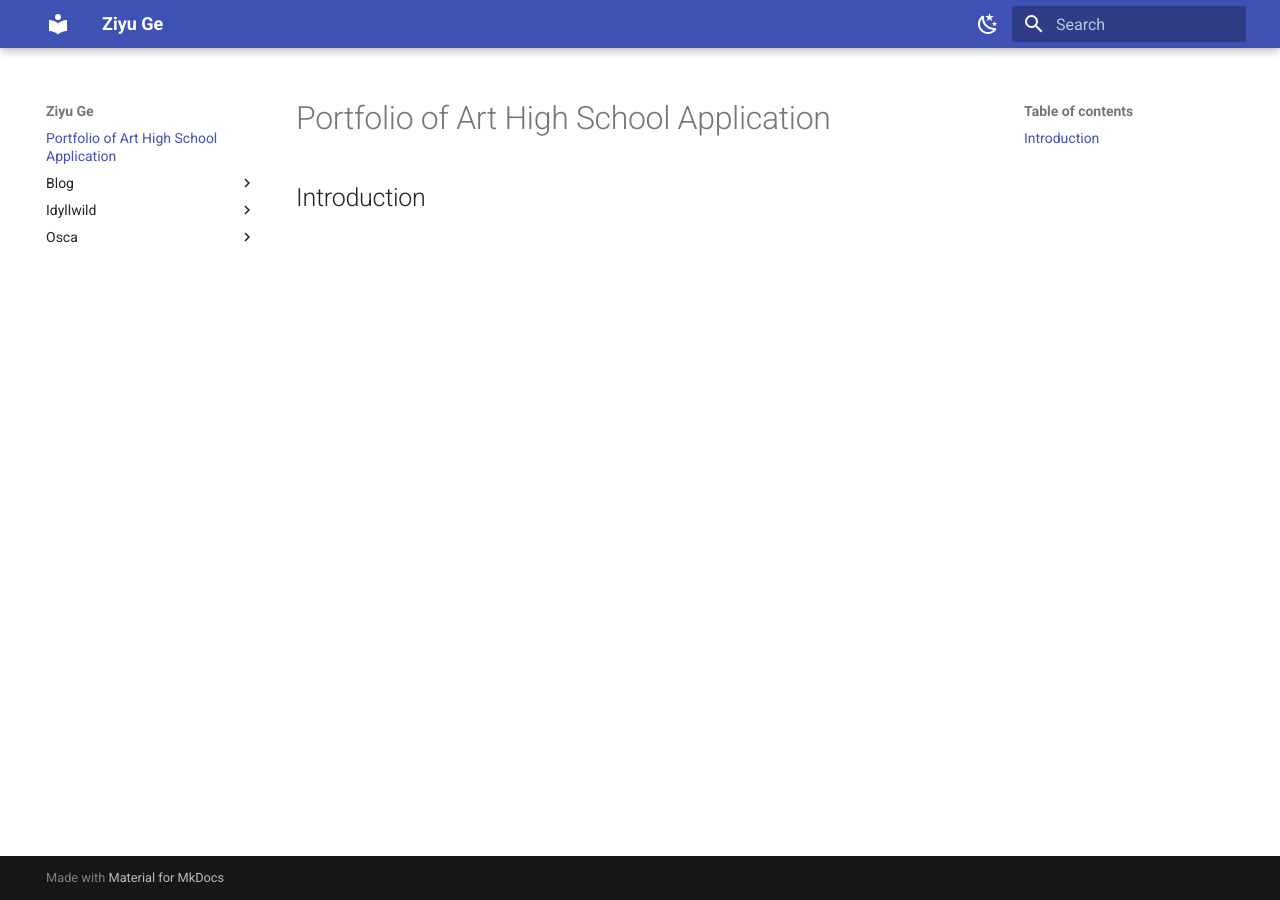
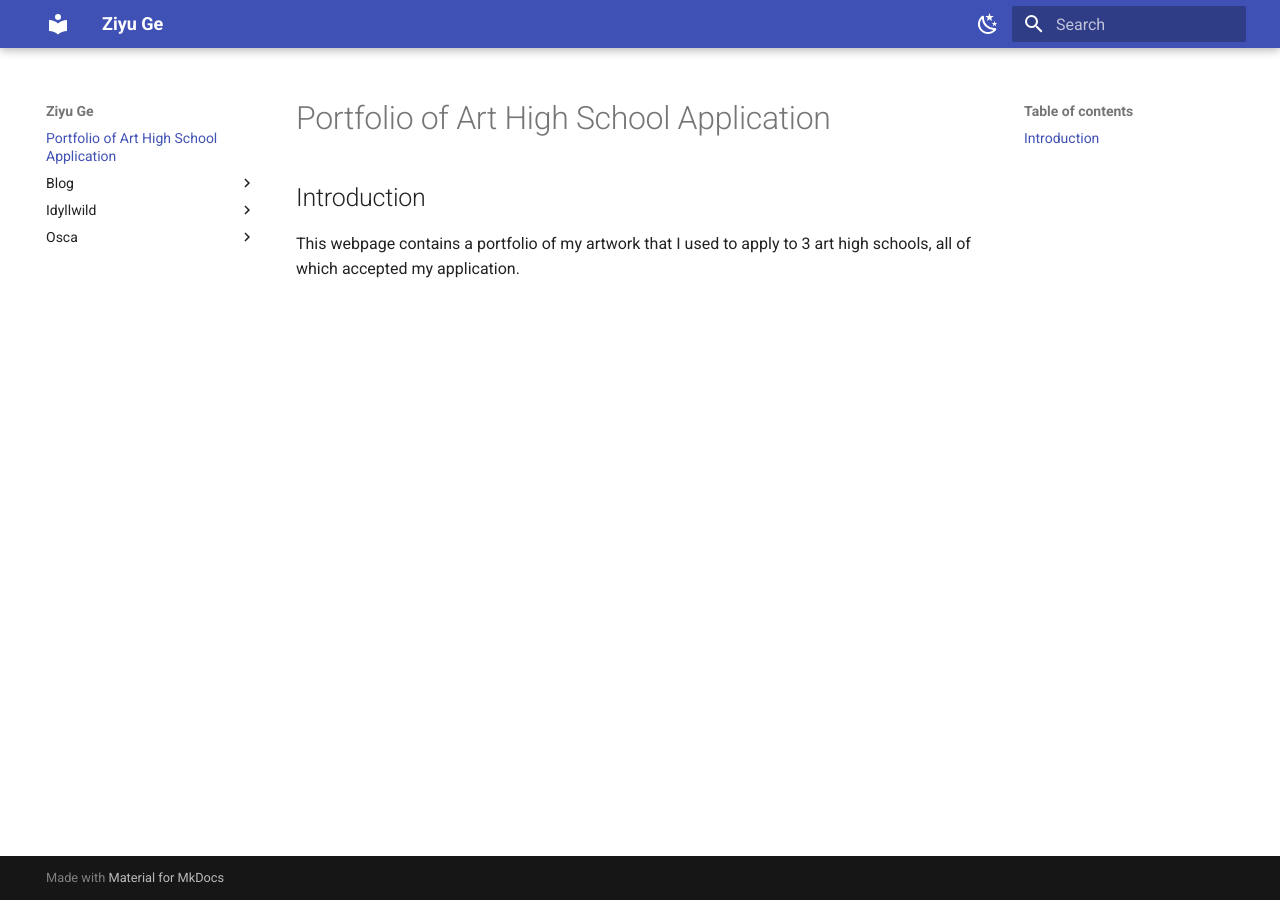
Before and after one commit to ziyuge27/ziyuge-website-main, an MkDocs documentation site: the page built from docs/index.md, in a window 1280 px wide. Built offline with MkDocs 1.6.1 and Material for MkDocs 9.7.7, drawn with Linux system fonts in a browser that asks for light colours.

Commit message:
organizing the layout of the main page

```diff
--- a/docs/index.md
+++ b/docs/index.md
@@ -1,3 +1,5 @@
 # Portfolio of Art High School Application
 
 ## Introduction
+
+This webpage contains a portfolio of my artwork that I used to apply to 3 art high schools, all of which accepted my application.
```
